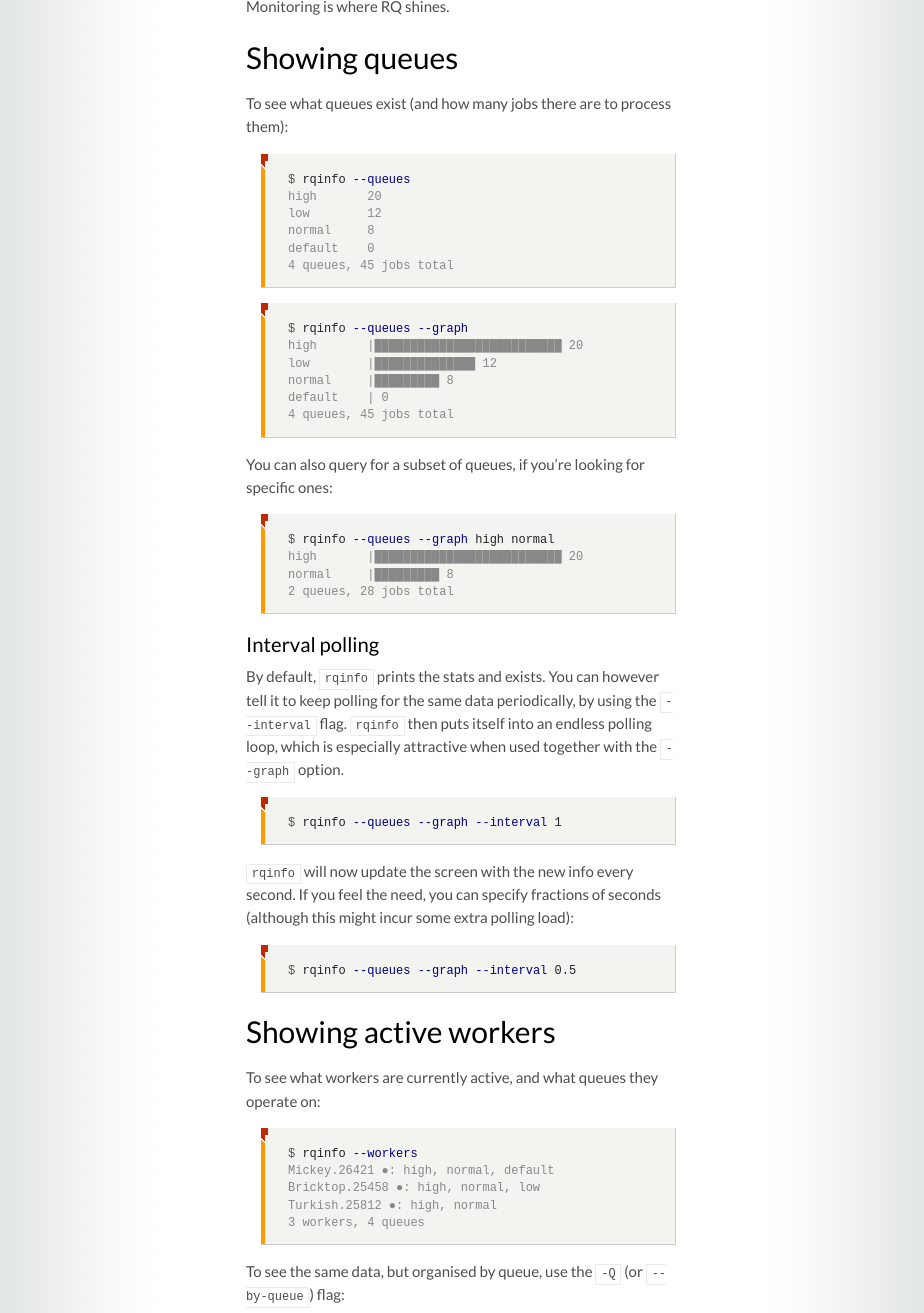
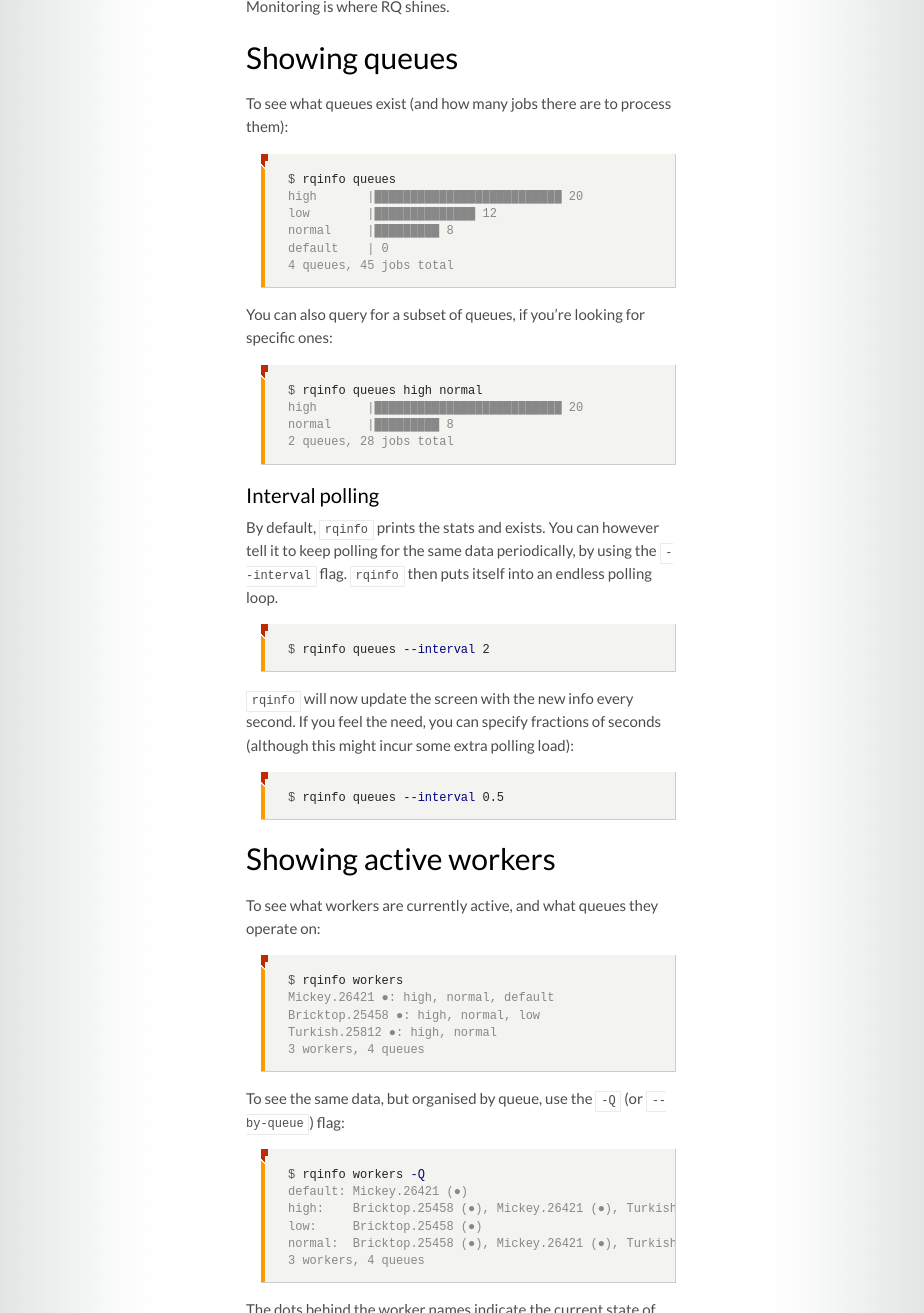
Before and after one commit to rq/rq, a Jekyll site: the page built from docs/monitoring.md, in a window 1280 px wide and 1400 px high, scrolled down 237 px, cut to the strip 87-1400 px from the top of the window. Shown: the whole strip, without its empty margins (179-1103 px from the left). Built offline with Jekyll 4.4.1, drawn with Linux system fonts in a browser that asks for light colours; some web fonts are replaced; Markdown is read by kramdown in place of the engine named in the settings; some of the changed text lies outside the part shown.

Commit message:
Simplify monitoring commands.

```diff
--- a/docs/monitoring.md
+++ b/docs/monitoring.md
@@ -11,17 +11,7 @@ Monitoring is where RQ shines.
 To see what queues exist (and how many jobs there are to process them):
 
 {% highlight console %}
-$ rqinfo --queues
-high       20
-low        12
-normal     8
-default    0
-4 queues, 45 jobs total
-{% endhighlight %}
-
-
-{% highlight console %}
-$ rqinfo --queues --graph
+$ rqinfo queues
 high       |██████████████████████████ 20
 low        |██████████████ 12
 normal     |█████████ 8
@@ -33,7 +23,7 @@ default    | 0
 You can also query for a subset of queues, if you're looking for specific ones:
 
 {% highlight console %}
-$ rqinfo --queues --graph high normal
+$ rqinfo queues high normal
 high       |██████████████████████████ 20
 normal     |█████████ 8
 2 queues, 28 jobs total
@@ -44,11 +34,10 @@ normal     |█████████ 8
 
 By default, `rqinfo` prints the stats and exists.  You can however tell it to
 keep polling for the same data periodically, by using the `--interval` flag.
-`rqinfo` then puts itself into an endless polling loop, which is especially
-attractive when used together with the `--graph` option.
+`rqinfo` then puts itself into an endless polling loop.
 
 {% highlight console %}
-$ rqinfo --queues --graph --interval 1
+$ rqinfo queues --interval 2
 {% endhighlight %}
 
 `rqinfo` will now update the screen with the new info every second.  If you
@@ -56,7 +45,7 @@ feel the need, you can specify fractions of seconds (although this might incur
 some extra polling load):
 
 {% highlight console %}
-$ rqinfo --queues --graph --interval 0.5
+$ rqinfo queues --interval 0.5
 {% endhighlight %}
 
 
@@ -65,7 +54,7 @@ $ rqinfo --queues --graph --interval 0.5
 To see what workers are currently active, and what queues they operate on:
 
 {% highlight console %}
-$ rqinfo --workers
+$ rqinfo workers
 Mickey.26421 ●: high, normal, default
 Bricktop.25458 ●: high, normal, low
 Turkish.25812 ●: high, normal
@@ -89,5 +78,5 @@ A open green dot means idle and a filled red dot means busy.
 
 ### Interval polling
 
-Just like with `rqinfo --queues`, you can use the `--interval` option to keep
+Just like with `rqinfo queues`, you can use the `--interval` option to keep
 polling for the worker stats at a regular interval.
```
Also changed, not shown: other parts of docs/monitoring.md (+1 -1 lines).
